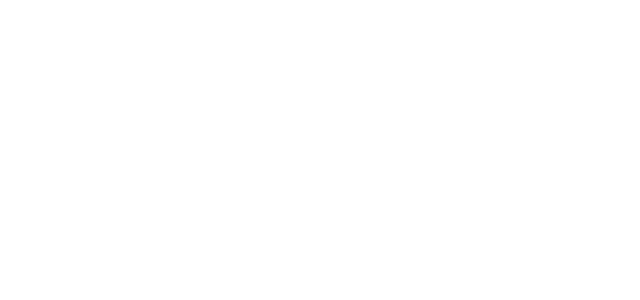
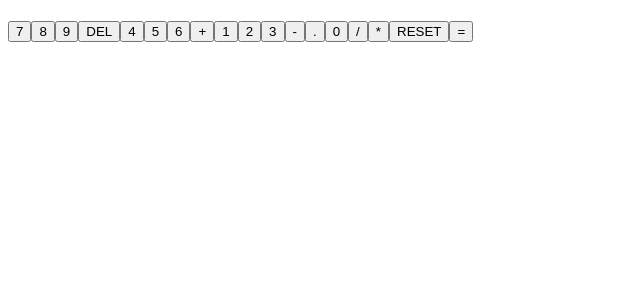
Before and after one commit to Kodehode-Stavanger/react-project-calculator-Jonas-Kodehode, a React (Vite) app: page / in a window 1280 px wide. Shown: the top 300 px of the page, without its empty margins (0-640 px from the left). Built offline with nearby package versions, Linux system fonts and the light colour scheme.

Commit message:
Init self commit

```diff
--- a/src/App.jsx
+++ b/src/App.jsx
@@ -1,5 +1,17 @@
+import { useState } from "react";
+import Display from "./components/Display";
+import Keypad from "./components/Keypad";
+
 function App() {
-  return <></>;
+    const [input, setInput] = useState("")
+    return(
+        <>
+        <Display input={input}/>
+        <Keypad input={input} setInput={setInput}/>
+        </>
+    )
+
+
 }
 
 export default App;
--- /dev/null
+++ b/src/components/Arithmetics.jsx
@@ -0,0 +1,3 @@
+export default function Arithmetics() {
+
+}
--- /dev/null
+++ b/src/components/Button.jsx
@@ -0,0 +1,7 @@
+
+
+export default function Button({input, getValue}) {
+    return (
+        <button value={input} onClick={getValue}>{input}</button>
+    )
+}
--- /dev/null
+++ b/src/components/Display.jsx
@@ -0,0 +1,10 @@
+
+
+export default function Display({input}) {
+
+    return (
+        <div>
+            <h1>{input}</h1>
+        </div>
+    )
+}
--- /dev/null
+++ b/src/components/Keypad.jsx
@@ -0,0 +1,35 @@
+import { useState } from "react"
+import Button from "./Button"
+
+
+export default function Keypad({input, setInput}) {
+    const operators = ["+", "-", "*", "/"]
+    const buttons = [
+        "7", "8", "9", "DEL",
+        "4", "5", "6", "+",
+        "1", "2", "3", "-",
+        ".", "0", "/", "*",
+        "RESET", "="
+    ]
+
+
+
+    function getValue(e) {
+        if (e === "DEL") {
+            setInput(input.slice(0, -1))
+        } else if (e === "RESET") {
+            setInput("");
+        } else {
+            setInput(input + e);
+        }
+    }
+
+   return (
+    <>
+    {buttons.map((button, i) => {
+        return <Button key={i} input={button} getValue={() => getValue(button)}/>
+    })}
+    </>
+   )
+
+}
```
Also changed, not shown: 1 other file (tests, documents, lock files or other folders).
